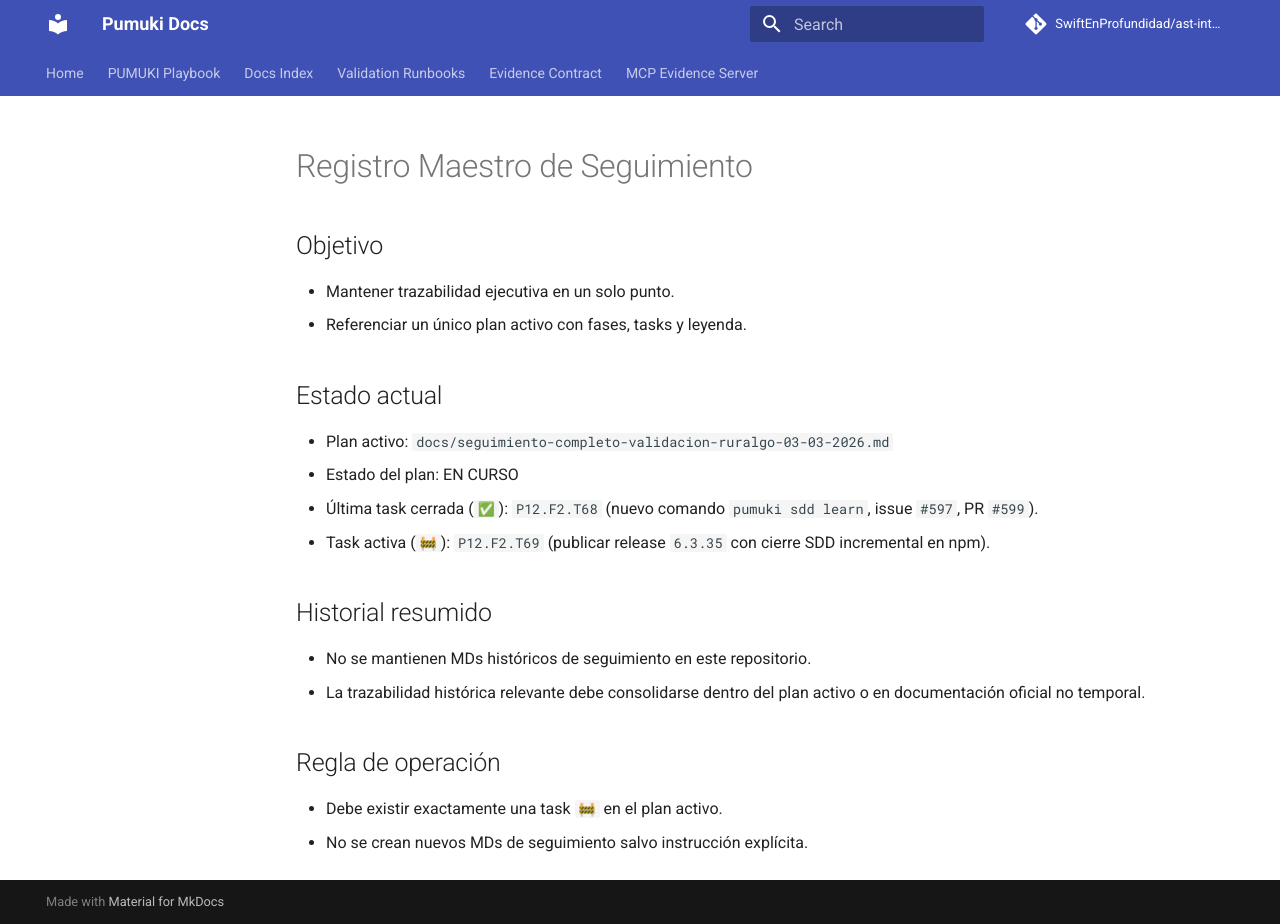
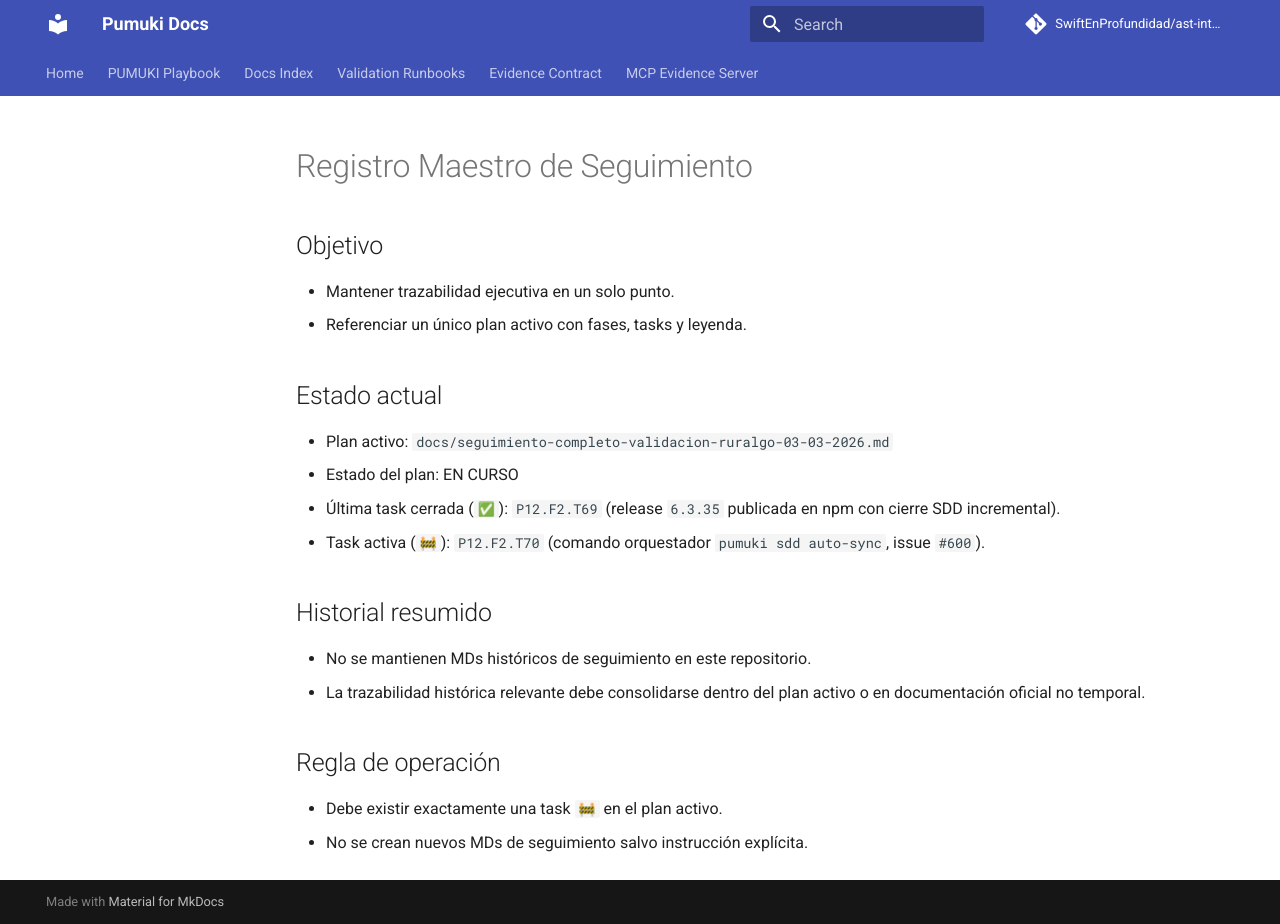
Before and after one commit to SwiftEnProfundidad/ast-intelligence-hooks, an MkDocs documentation site: the page built from docs/registro-maestro-de-seguimiento.md, in a window 1280 px wide and 924 px high. Built offline with MkDocs 1.6.1 and Material for MkDocs 9.7.7, drawn with Linux system fonts in a browser that asks for light colours; comment, search, counter and statistics services are not loaded.

Commit message:
docs(tracking): close T69 and activate T70

```diff
--- a/docs/registro-maestro-de-seguimiento.md
+++ b/docs/registro-maestro-de-seguimiento.md
@@ -7,8 +7,8 @@
 ## Estado actual
 - Plan activo: `docs/seguimiento-completo-validacion-ruralgo-03-03-2026.md`
 - Estado del plan: EN CURSO
-- Última task cerrada (`✅`): `P12.F2.T68` (nuevo comando `pumuki sdd learn`, issue `#597`, PR `#599`).
-- Task activa (`🚧`): `P12.F2.T69` (publicar release `6.3.35` con cierre SDD incremental en npm).
+- Última task cerrada (`✅`): `P12.F2.T69` (release `6.3.35` publicada en npm con cierre SDD incremental).
+- Task activa (`🚧`): `P12.F2.T70` (comando orquestador `pumuki sdd auto-sync`, issue `#600`).
 
 ## Historial resumido
 - No se mantienen MDs históricos de seguimiento en este repositorio.
```
Also changed, not shown: docs/seguimiento-completo-validacion-ruralgo-03-03-2026.md (+18 -4 lines), 1 other file.
